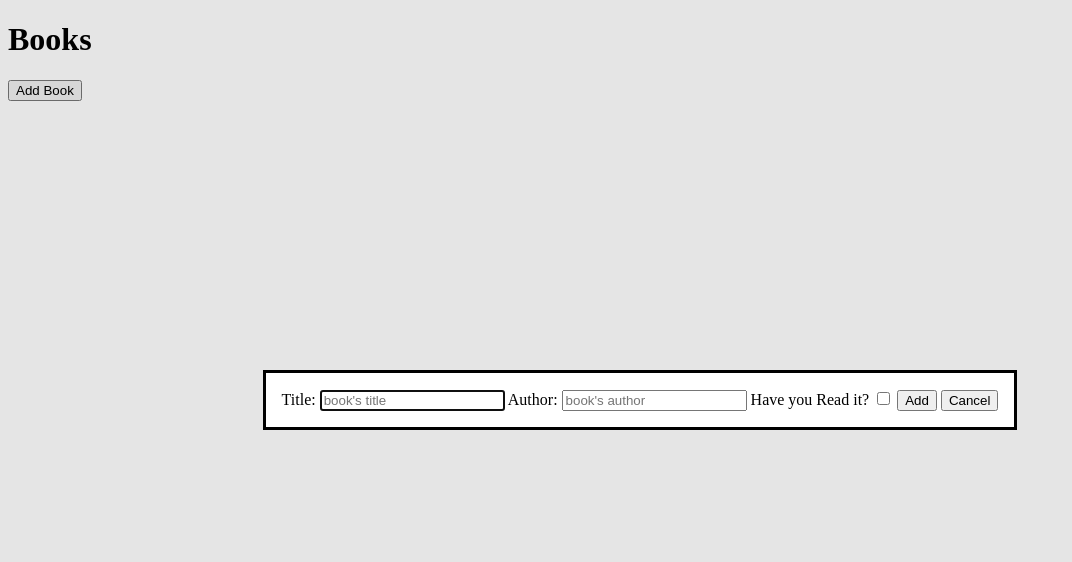
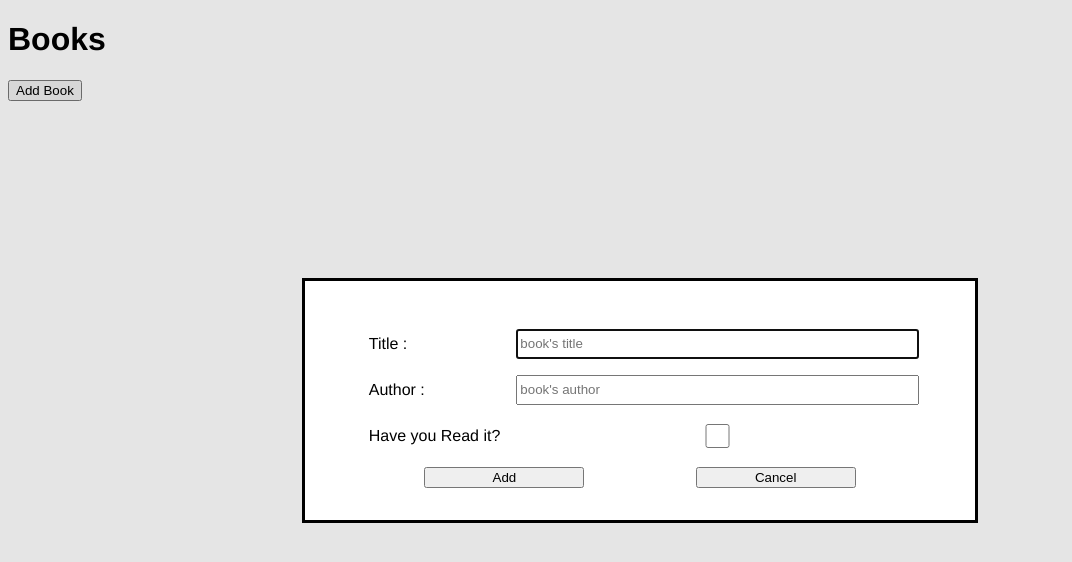
Before and after one commit to suryasaputra2016/book, a plain HTML site: page index.html in a window 1280 px wide. Both pictures are taken after a click on the button "Add Book". Shown: the whole page, without its empty margins (0-1072 px from the left). Drawn offline with Linux system fonts and the light colour scheme.

Commit message:
add css to dialog

```diff
--- a/index.html
+++ b/index.html
@@ -12,17 +12,25 @@
 
     <dialog>
         <form method="dialog" action="">
-            <label for="new-title">Title:</label>
+            <ul>
+                <li>
+                    <label for="new-title">Title :</label>
                     <input type="text" name="new-title" id="new-title" placeholder="book's title" required />
-
-            <label for="new-author">Author:</label>
+                </li>
+                <li>
+                    <label for="new-author">Author :</label>
                     <input type="text" name="new-author" id="new-author" placeholder="book's author" required />
-
+                </li>
+                <li>
                     <label for="new-has-read">Have you Read it?</label>
                     <input type="checkbox" name="has-read" id="new-has-read">
+                </li>
+            </ul>
 
+            <div class="buttons">
                 <button class="add" type="submit">Add</button>
                 <button class="cancel" type="cancel">Cancel</button>
+            </div>
         </form>
 
     </dialog>
--- a/style.css
+++ b/style.css
@@ -0,0 +1,53 @@
+body {
+    font-size: 16px;
+    font-family: Helvetica, sans-serif;
+}
+
+dialog {
+    padding: 2rem 4rem;
+}
+
+
+ul {
+    list-style-type: none;
+    padding: 0;
+
+    display: grid;
+    gap: 1rem;
+}
+
+li {
+    display: grid;
+    grid-template-columns: 1fr 3fr;
+    gap: 1rem;
+    align-items: center;
+    justify-items: start;
+}
+
+input {
+    height: 1.5rem;
+    width: 100%;
+}
+
+dialog .buttons {
+    display: flex;
+    justify-content: space-around;
+}
+
+dialog button {
+    width: max(6em, 10rem);
+}
+
+.cards {
+    padding: 2rem;
+
+    display: grid;
+    grid-template-columns: repeat(auto-fit, minmax(20rem, 1fr));
+    gap: 2rem;
+}
+
+.card {
+    padding: 1rem 2rem;
+    min-width: fit-content;
+    border: 2px solid black;
+}
```
Lines whose indentation alone changed are shown as unchanged.
